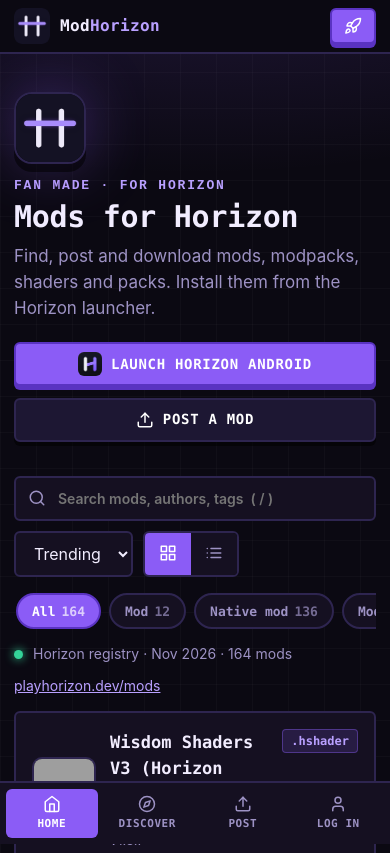
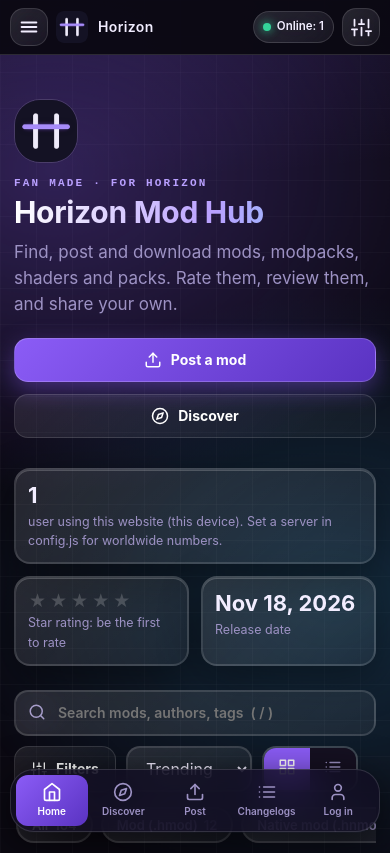
Before and after one commit to JerronMC/horizon-legendary, a plain HTML site: page 404.html in a window 390 px wide. Shown: the top 853 px of the page. Drawn offline with Linux system fonts and the light colour scheme; grey boxes are pictures that could not be loaded.

Commit message:
Add files via upload

```diff
--- a/404.html
+++ b/404.html
@@ -3,18 +3,16 @@
 <meta charset="utf-8">
 <meta name="viewport" content="width=device-width,initial-scale=1,viewport-fit=cover">
 <meta name="theme-color" content="#0b0912">
-<title>Mod Horizon · Mods for Horizon</title>
+<title>Horizon Mod Hub</title>
 <meta name="description" content="Find, post and download mods, modpacks, shaders and packs for Horizon. Fan made.">
 <link rel="icon" href="logo.png" type="image/png"><link rel="apple-touch-icon" href="logo.png">
-<link rel="stylesheet" href="style.css">
+<link rel="stylesheet" href="style.css"><link rel="stylesheet" href="extras.css">
 </head><body>
 <a class="skip" href="#app">Skip to content</a>
-<header class="top"><a class="brand" href="#/home"><img src="logo.png" width="36" height="36" alt=""><span>Mod<b>Horizon</b></span></a>
-<nav id="nav" aria-label="Main"></nav>
-<div class="right"><button class="btn sm" data-act="launch" id="launchTop"></button></div></header>
+<header class="top"><button class="ib" data-act="menu" aria-label="Menu"><svg width="22" height="22" viewBox="0 0 24 24" fill="none" stroke="currentColor" stroke-width="2.2" stroke-linecap="round"><path d="M4 7h16M4 12h16M4 17h16"/></svg></button><a class="brand" href="#/home"><img src="logo.png" width="34" height="34" alt=""><span>Horizon <b>Mod Hub</b></span></a><nav id="nav" aria-label="Main"></nav><div class="right"><span class="pill" id="onl"><i class="dot live"></i><span>Online: 1</span></span><button class="ib" data-act="settings" aria-label="Settings"><svg width="21" height="21" viewBox="0 0 24 24" fill="none" stroke="currentColor" stroke-width="2" stroke-linecap="round"><path d="M4 21v-7M4 10V3M12 21v-9M12 8V3M20 21v-5M20 12V3M1 14h6M9 8h6M17 16h6"/></svg></button></div></header>
 <main id="app" tabindex="-1"></main>
 <footer><b>Fan Made.</b> By Jerron. Not affiliated with Horizon, Mojang or Microsoft.</footer>
 <div id="toasts" aria-live="polite"></div><div id="modal" hidden></div>
-<noscript><p style="padding:24px">Mod Horizon needs JavaScript.</p></noscript>
-<script src="config.js"></script><script src="mods-data.js"></script><script src="app.js"></script>
+<noscript><p style="padding:24px">Horizon Mod Hub needs JavaScript.</p></noscript>
+<script src="config.js"></script><script src="mods-data.js"></script><script src="app.js"></script><script src="extras.js"></script>
 </body></html>
--- a/app.js
+++ b/app.js
@@ -82,7 +82,7 @@ pages.login=async()=>{if(me())return location.hash='#/account';let up=false;cons
    if(!/^[A-Za-z0-9_]{3,24}$/.test(n))return bad('Username: 3 to 24 letters, numbers or underscores.');if(pw.length<6)return bad('Password needs at least 6 characters.');b.disabled=true;
    try{const k=n.toLowerCase(),u=await get('users',k);if(up){if(u){b.disabled=false;return bad('That username is taken.')}const salt=crypto.getRandomValues(new Uint8Array(16));await put('users',{name:k,display:n,salt:b64(salt),hash:await hash(pw,salt),created:Date.now(),bio:'',avatar:'',site:'',github:'',author:n})}
    else if(!u||u.hash!==await hash(pw,unb64(u.salt))){b.disabled=false;return bad('Wrong username or password.')}
-   localStorage.setItem('hz_user',k);toast(up?'Welcome to Mod Horizon!':'Welcome back!');location.hash='#/account'}catch{b.disabled=false;bad('Could not use browser storage here.')}}};draw()};
+   localStorage.setItem('hz_user',k);toast(up?'Welcome to Horizon Mod Hub!':'Welcome back!');location.hash='#/account'}catch{b.disabled=false;bad('Could not use browser storage here.')}}};draw()};
 /* ---------- account ---------- */
 let AT='overview';
 const initial=u=>(u.display||u.name||'?')[0].toUpperCase();
--- a/extras.css
+++ b/extras.css
@@ -78,3 +78,16 @@ html.lite *,html.lite body::before{backdrop-filter:none!important;animation:none
 .hint.ok{color:var(--ok)}.hint.no{color:var(--bad)}
 .tbl{display:grid;gap:8px}.tbl .box{display:flex;gap:10px;align-items:center;justify-content:space-between;padding:12px 14px}
 .post{gap:22px}.drop{border-radius:22px;border-style:dashed;padding:34px 16px}.steps div{height:6px;border-radius:6px}
+/* mobile fit pass */
+.top{max-width:100vw;overflow:hidden}.brand{min-width:0;flex:0 1 auto}.right{flex:none;gap:8px}
+@media(max-width:700px){
+ .top{gap:8px;padding-left:10px;padding-right:10px}.ib{width:38px;height:38px;flex:none}
+ .brand{flex:1;min-width:0}.brand img{width:32px;height:32px}.brand span{overflow:hidden;text-overflow:ellipsis;font-size:14px}
+ .pill{padding:6px 9px;font-size:11.5px;gap:6px}
+ nav a[href="#/owner"]{display:none}
+ nav{left:10px;right:10px;padding:5px;gap:0}nav a{flex:1 1 0;min-width:0;padding:7px 2px;font-size:10px;justify-content:center}nav a span{overflow:hidden;text-overflow:ellipsis;max-width:100%}
+ .hlogo{width:64px;height:64px;box-shadow:none;animation:none}
+ main{padding-left:14px;padding-right:14px}
+}
+@media(max-width:400px){.brand span b{display:none}}
+@media(max-width:700px){.stars button{font-size:19px;padding:1px}.stats3 .box{padding:12px}}
```
